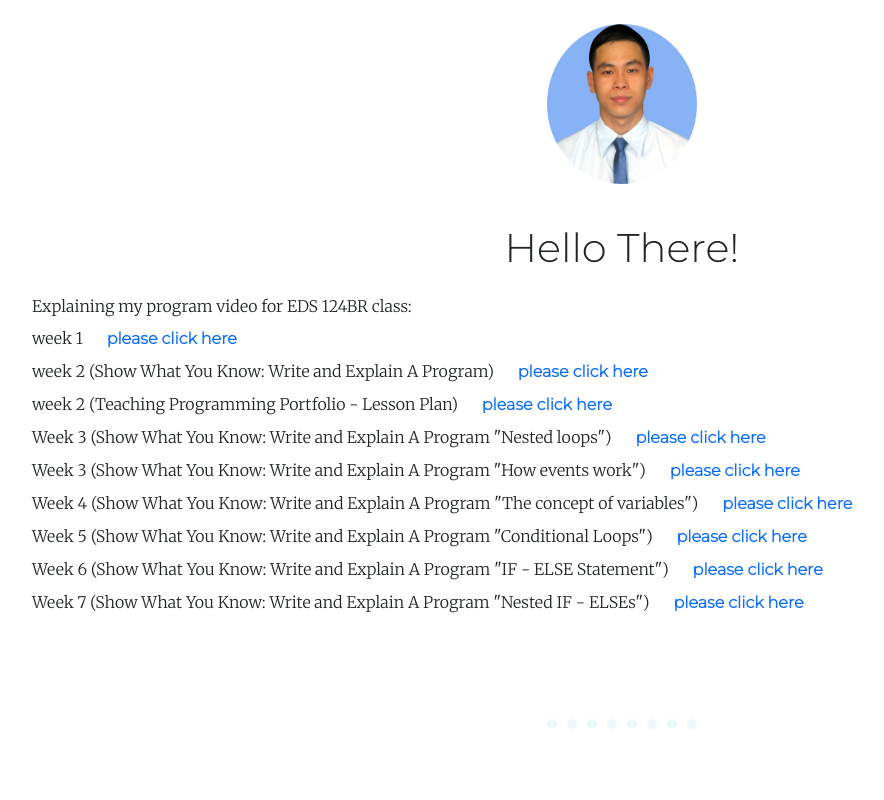
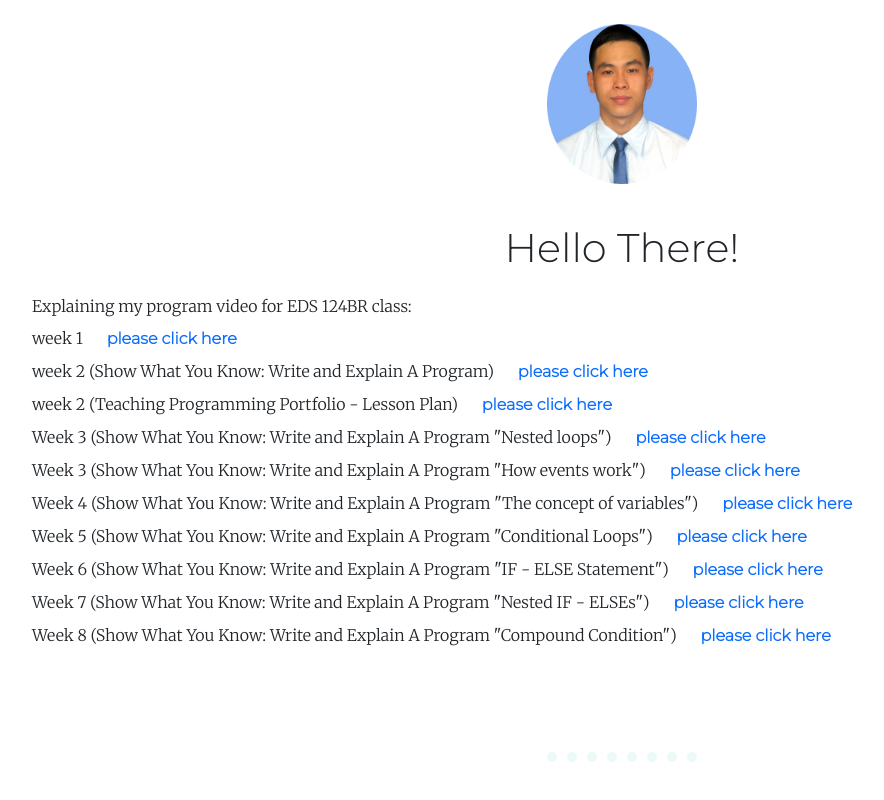
Before and after one commit to trungtinvo/EDS-124BR, a plain HTML site: page index.html in a window 1280 px wide. Shown: the part 833-1633 px from the top of the page, without its empty margins (18-902 px from the left). Drawn offline with nearby package versions, Linux system fonts and the light colour scheme.

Commit message:
add video w8

```diff
--- a/index.html
+++ b/index.html
@@ -75,6 +75,8 @@
         Week 6 (Show What You Know: Write and Explain A Program "IF - ELSE Statement") <a href="https://youtu.be/10WDkHK995s"><strong>please click here</strong></a>
       <br>
         Week 7 (Show What You Know: Write and Explain A Program "Nested IF - ELSEs") <a href="https://youtu.be/HQ3UfvNqKRs"><strong>please click here</strong></a>
+      <br>
+        Week 8 (Show What You Know: Write and Explain A Program "Compound Condition") <a href="https://youtu.be/xNY_Xv5VszQ"><strong>please click here</strong></a>
       </p>
       </div>
     <hr>
```
